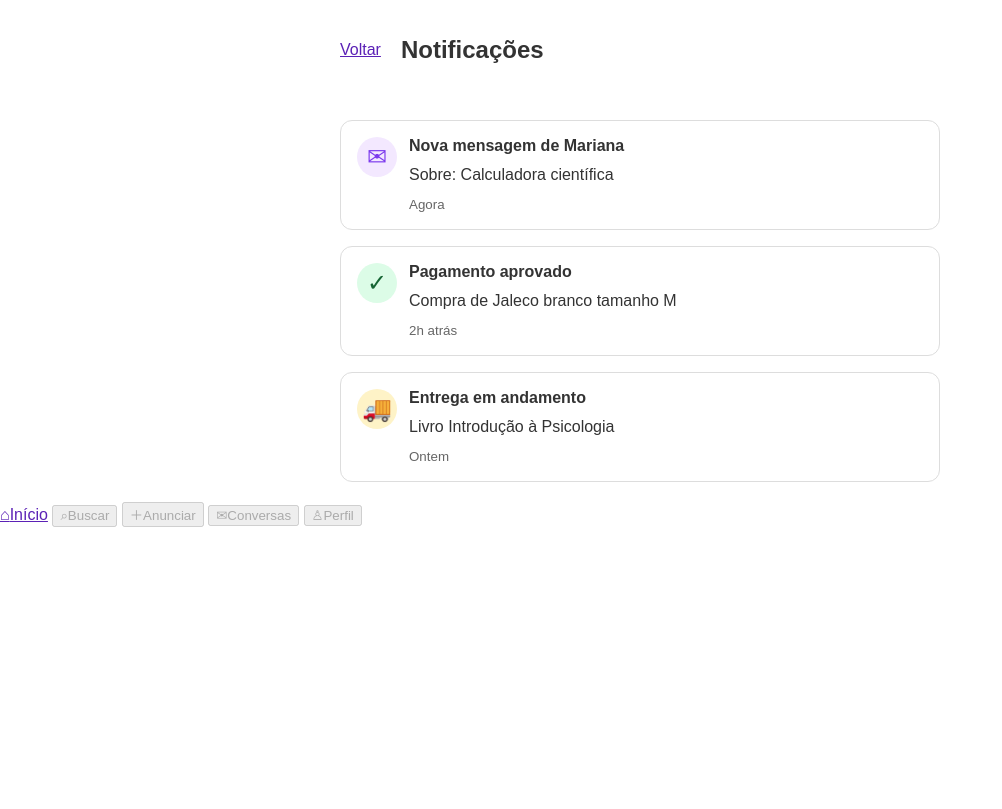
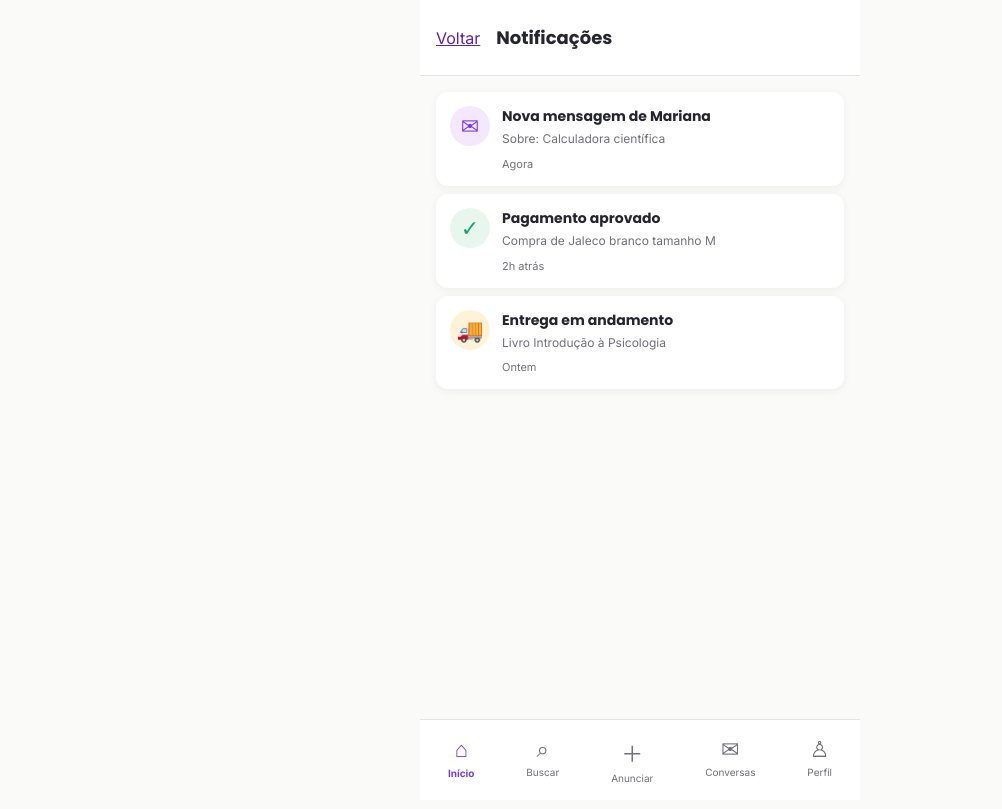
Before and after one commit to MariaEduardaPitta/ENG4021-33D-2026.2-repo, a Python web app: template SPRINT 4/Lucas-Lemos/templates/notificacoes.html in a window 1280 px wide. Shown: the whole page, without its empty margins (0-1002 px from the left). Before the commit the page ends 527 px from the top, so only its background shows below. Run offline with Jinja, Linux system fonts and the light colour scheme; the template is opened without the code that fills it, so the values that code supplies are empty.

Commit message:
Ajusta proporções e cores das notificações

```diff
--- a/SPRINT 4/Lucas-Lemos/static/css/notificacoes.css
+++ b/SPRINT 4/Lucas-Lemos/static/css/notificacoes.css
@@ -1,84 +1,19 @@
-body {
-  margin: 0;
-  font-family: Arial, sans-serif;
-  color: #333333;
-}
-
-header, main, footer {
-  max-width: 600px;
-  margin: 0 auto;
-  padding: 20px;
-}
-
-header {
-  display: flex;
-  align-items: center;
-  gap: 20px;
-}
-
-h1 {
-  font-size: 24px;
-}
-
-a {
-  color: #5B21B6;
-}
-
-main {
-  display: flex;
-  flex-direction: column;
-  gap: 16px;
-}
-
-.notificacao {
-  display: flex;
-  align-items: flex-start;
-  gap: 12px;
-  padding: 16px;
-  border: 1px solid #dddddd;
-  border-radius: 12px;
-}
-
-.icone {
-  display: flex;
-  justify-content: center;
-  align-items: center;
-  width: 40px;
-  height: 40px;
-  flex-shrink: 0;
-  border-radius: 50%;
-  font-size: 24px;
-}
-
-.mensagem {
-  background-color: #F3E8FF;
-  color: #7C3AED;
-}
-
-.sucesso {
-  background-color: #DCFCE7;
-  color: #166534;
-}
-
-.entrega {
-  background-color: #FEF3C7;
-  color: #92400E;
-}
-
-h2 {
-  margin: 0;
-  font-size: 16px;
-}
-
-p {
-  margin: 8px 0;
-  line-height: 1.5;
-}
-
-small {
-  color: #666666;
-}
-
-footer {
-  text-align: center;
-}
+* { box-sizing: border-box; }
+body { margin: 0 auto; max-width: 440px; min-height: 100vh; font-family: Inter, Arial, sans-serif; color: #25252D; background: #FAFAF8; }
+h1, h2, h3 { font-family: Poppins, Arial, sans-serif; }
+a { color: #5B21B6; }
+button, input { font-family: inherit; }
+.menu-inferior { display: flex; justify-content: space-around; gap: 4px; padding: 12px 4px; background: white; border-top: 1px solid #E4E4E7; position: sticky; bottom: 0; }
+.menu-inferior a, .menu-inferior button { display: flex; flex-direction: column; align-items: center; gap: 4px; font-size: 10px; text-decoration: none; background: none; border: 0; padding: 4px; color: #71717A; }
+.menu-inferior a { color: #7C3AED; font-weight: bold; }
+.menu-inferior span { font-size: 22px; }header { display: flex; align-items: center; gap: 16px; padding: 12px 16px; background: white; border-bottom: 1px solid #E4E4E7; }
+h1 { font-size: 18px; }
+main { padding: 16px; display: flex; flex-direction: column; gap: 8px; min-height: calc(100vh - 148px); }
+.notificacao { display: flex; gap: 12px; padding: 14px; background: white; border-radius: 12px; box-shadow: 0 2px 8px #25252D0F; }
+.icone { width: 40px; height: 40px; flex-shrink: 0; display: flex; justify-content: center; align-items: center; border-radius: 50%; font-size: 22px; }
+.mensagem { background: #F3E8FF; color: #7C3AED; }
+.sucesso { background: #E7F7EE; color: #22A06B; }
+.entrega { background: #FEF3D7; color: #B7770B; }
+h2 { font-size: 14px; margin: 0; }
+p { margin: 4px 0; font-size: 12px; line-height: 1.4; color: #71717A; }
+small { font-size: 11px; color: #71717A; }
```
